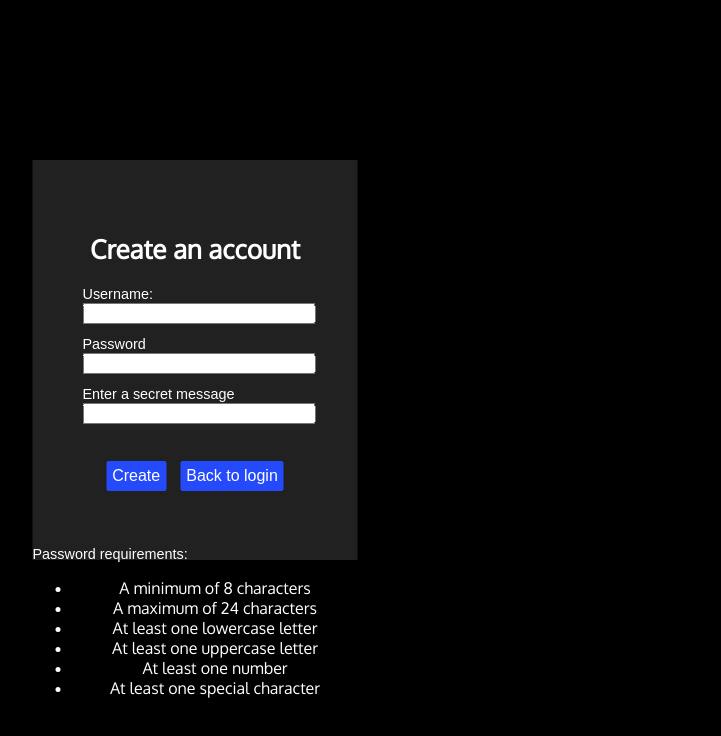
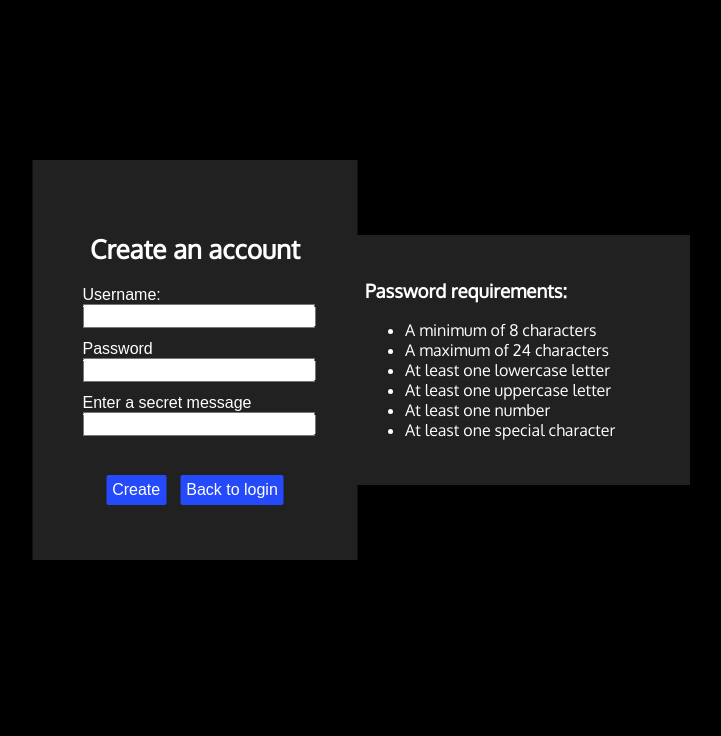
Before and after one commit to noahvolson/WebAuthentication, a website: page views/create.html in a window 1280 px wide. Shown: the whole page, without its empty margins (445-1166 px from the left). Drawn offline with Linux system fonts and the light colour scheme; files that its build step writes are made by us from their sources; files whose address does not match are found by name.

Commit message:
Finished styling of all pages

```diff
--- a/public/css/style.css
+++ b/public/css/style.css
@@ -14,6 +14,9 @@ label {
 }
 
 .error {
+    padding-top: 8px;
+    height: 16px;
+    font-size: 14px;
     color: red;
 }
 
@@ -29,6 +32,7 @@ main {
     transform: translate(-50%, -50%);
 }
 label {
+    font-size: 16px;
     text-align: left;
 }
 input {
@@ -52,6 +56,10 @@ button:hover {
     background-color: #2041e0;
 }
 
+input {
+    font-size: 16px;
+}
+
 .downTwelvePx {
     margin-top: 12px;
 }
@@ -64,7 +72,19 @@ button:hover {
     margin-top: 10px;
 }
 
-#loginError, #createError {
-    padding-top: 6px;
-    height: 16px;
+#passwordRequirements {
+    padding: 25px;
+    text-align: left;
+    width: 300px;
+    height: 200px;
+    background-color: #212121;
+    position: absolute;
+    left: 75%;
+    top: 45%;
+    -webkit-transform: translate(-50%, -50%);
+    transform: translate(-50%, -50%);
 }
+
+#yourSecretMsg {
+    height: 100px;
+}
--- a/public/js/main.js
+++ b/public/js/main.js
@@ -3,6 +3,6 @@ function main() {
         .then(response => response.json())
         .then(json => {
             document.getElementById("welcomeMsg").innerText = "Welcome " + json.username;
-            document.getElementById("yourSecretMsg").innerText = "Your secret message: " + json.message;
+            document.getElementById("yourSecretMsg").innerText = json.message;
         })
 }
--- a/views/create.html
+++ b/views/create.html
@@ -36,9 +36,10 @@
             <a href="/"><button>Back to login</button></a>
         </div>
     </div>
+</main>
 
-    <div>
-        <label>Password requirements:</label>
+<div id="passwordRequirements">
+    <h3>Password requirements:</h3>
     <ul>
         <li>A minimum of 8 characters</li>
         <li>A maximum of 24 characters</li>
@@ -49,7 +50,6 @@
     </ul>
 
 </div>
-</main>
 
 </body>
 </html>
```
Also changed, not shown: server.js (+6 -1 lines), views/index.html (+6 -6 lines). Lines whose indentation alone changed are shown as unchanged.
